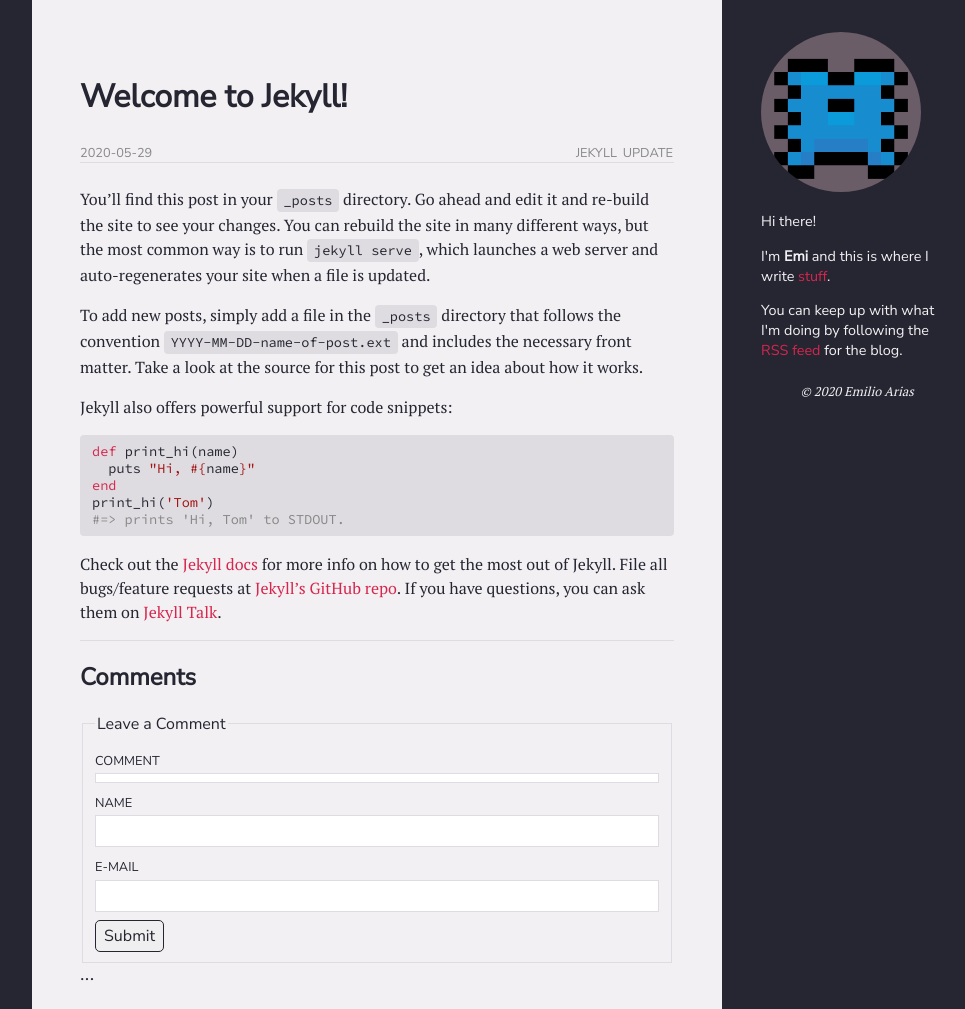
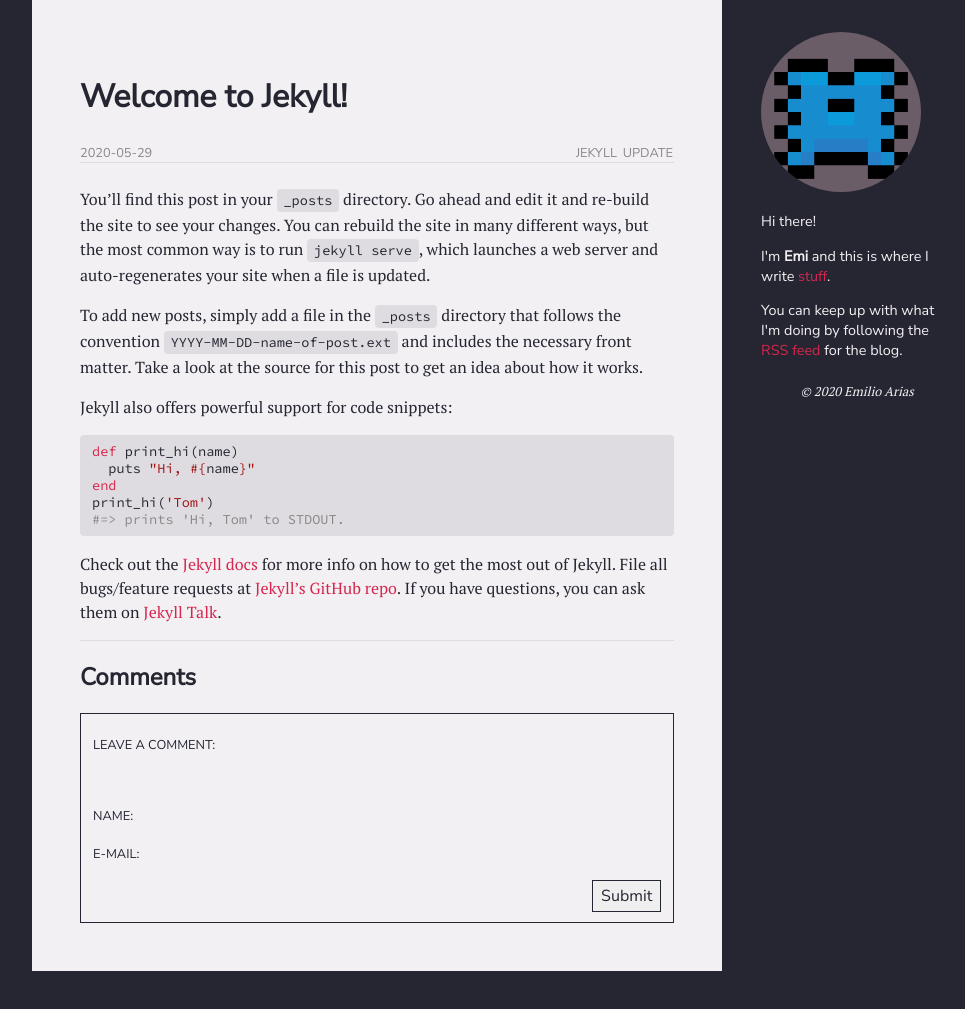
Before and after one commit to ariasemis/ariasemis.github.io, a Jekyll site: the page built from _posts/2020-05-29-welcome-to-jekyll.markdown, in a window 1280 px wide and 1009 px high. Shown: the whole window, without its empty margins (128-1093 px from the left). Built offline with Jekyll 4.4.1, drawn with Linux system fonts in a browser that asks for light colours.

Commit message:
comment form style

```diff
--- a/_includes/post-comments.html
+++ b/_includes/post-comments.html
@@ -2,35 +2,32 @@
     <h2>Comments</h2>
 
     <!-- submit -->
-    <form method="POST" action="/">
+    <form method="POST" >
+
         <fieldset>
-            <legend>Leave a Comment</legend>
-            <label class="input-autosize">
-                <span>Comment</span>
+            <label class="autosize">
+                <span>Leave a Comment:</span>
                 <textarea
                     name="fields[message]"
-                    placeholder="Join the discussion..."
-                    spellcheck
+                    rows="1"
                     oninput="this.parentNode.dataset.value = this.value"
-                    rows="1"></textarea>
+                    spellcheck></textarea>
             </label>
+
             <label>
-                <span>Name</span>
+                <span>Name:</span>
                 <input type="text" name="fields[name]">
             </label>
+
             <label>
-                <span>E-mail</span>
-                 <!-- (optional) -->
-                <input type="email" name="fields[email">
+                <span>E-mail:</span>
+                <input type="email" name="fields[email]">
             </label>
+        </fieldset>
 
-            <button>Submit</button>
-        </fieldset>
+        <button>Submit</button>
     </form>
 
     <!-- TODO: comment list -->
-    <div>
-        ...
-    </div>
 
 </section>
--- a/_sass/partials/_form.scss
+++ b/_sass/partials/_form.scss
@@ -1,68 +1,112 @@
 form {
     font-family: $font-sans;
+    padding: .35rem .75rem .6rem .75rem;
+    border: solid 1px $color_dark_on_light;
+
+    *, *::before, *::after {
+        box-sizing: border-box;
+    }
 
     button, input, select, textarea {
         font-family: inherit;
-        font-size: 100%;
-        box-sizing: border-box;
+        font-size: 1em;
     }
 
     fieldset {
         position: relative;
-        border: solid 1px $color_shadow_light;
+        margin: 0;
+        padding: 0;
+        border: none;
     }
 
     label {
         display: flex;
-        flex-direction: column;
-        // align-items: center;
-        margin: .5em 0;
+        align-items: baseline;
+        margin: 1em 0;
 
         span {
-            margin: .25em 1em .25em 0;
+            margin: 0;
+            margin-right: 1em;
             text-transform: uppercase;
-            // font-weight: bold;
             font-size: .8em;
-            min-width: 4em; // TODO:
+            min-width: 4em;
+            cursor: pointer;
         }
 
         input, select, textarea {
             flex-basis: 0;
             flex-grow: 1;
-            padding: .25em;
+            padding: 0;
             margin: 0;
-            border: solid 1px $color_shadow_light;
-            // background: none;
+            border: none;
+            background: none;
             resize: none;
-            // overflow: auto;
+            appearance: none;
+
+            &:invalid, &:-moz-ui-invalid {
+                outline: none;
+                box-shadow: none;
+                text-decoration: underline red wavy;
+                text-decoration-thickness: .1em;
+            }
         }
 
         &:focus-within {
+
             input:focus, select:focus, textarea:focus {
                 outline: none;
-                border: solid 1px $color_shadow_dark;
+            }
+
+            span {
+                color: $color_main;
             }
         }
     }
 
+    .autosize {
+        display: grid;
+        position: relative;
+        align-items: stretch;
+        vertical-align: top;
+
+        &::after, textarea {
+            grid-area: 2 / 1;
+            width: auto;
+            min-width: 1em;
+        }
+
+        &::after {
+            content: attr(data-value) ' ';
+            visibility: hidden;
+            white-space: pre-wrap;
+        }
+
+        textarea {
+            overflow: auto;
+        }
+
+        span {
+            margin-bottom: 1em;
+        }
+    }
+
     button {
-        // background: $color_main;
-        // color: $color_light_on_dark;
+        display: block;
+        margin-left: auto;
         color: $color_dark_on_light;
         padding: .25em .5em;
         border: solid 1px $color_dark_on_light;
-        border-radius: 5px;
         cursor: pointer;
-        // transform: rotate(-1.5deg);
-
-        // &:after {
-        //     content: " >>>";
-        // }
 
         &:hover, &:focus {
             background: $color_main;
             color: $color_light_on_dark;
             outline: none;
         }
+
+        &::-moz-focus-inner {
+            border-style: none;
+            padding: 0;
+        }
     }
 }
--- a/_sass/partials/_layout.scss
+++ b/_sass/partials/_layout.scss
@@ -58,7 +58,7 @@
 }
 
 #comments {
-    margin-bottom: 1.5rem;
+    margin-bottom: 3rem;
 }
 
 // reduce padding on small screen
```
